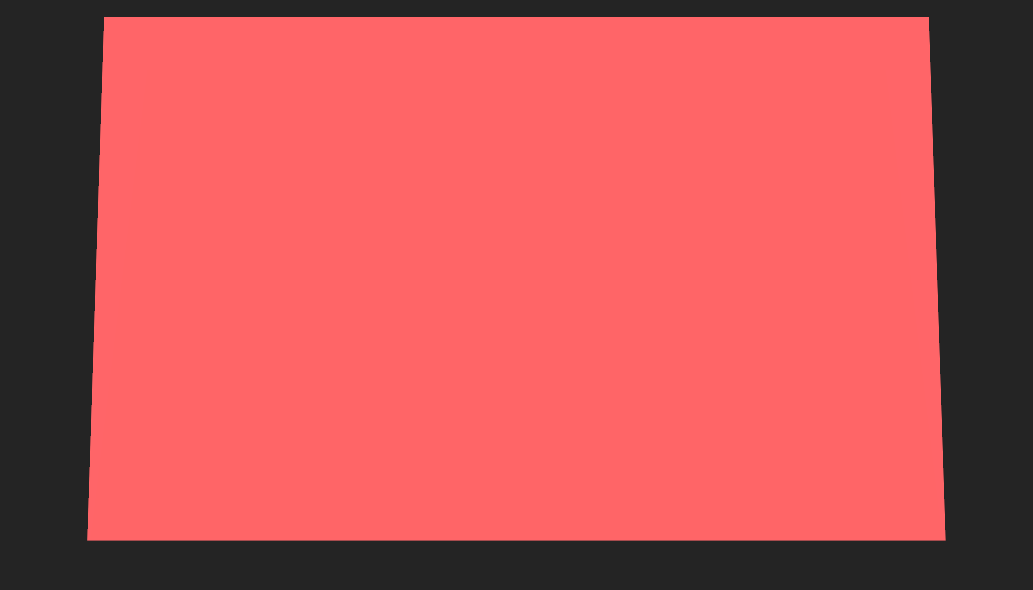
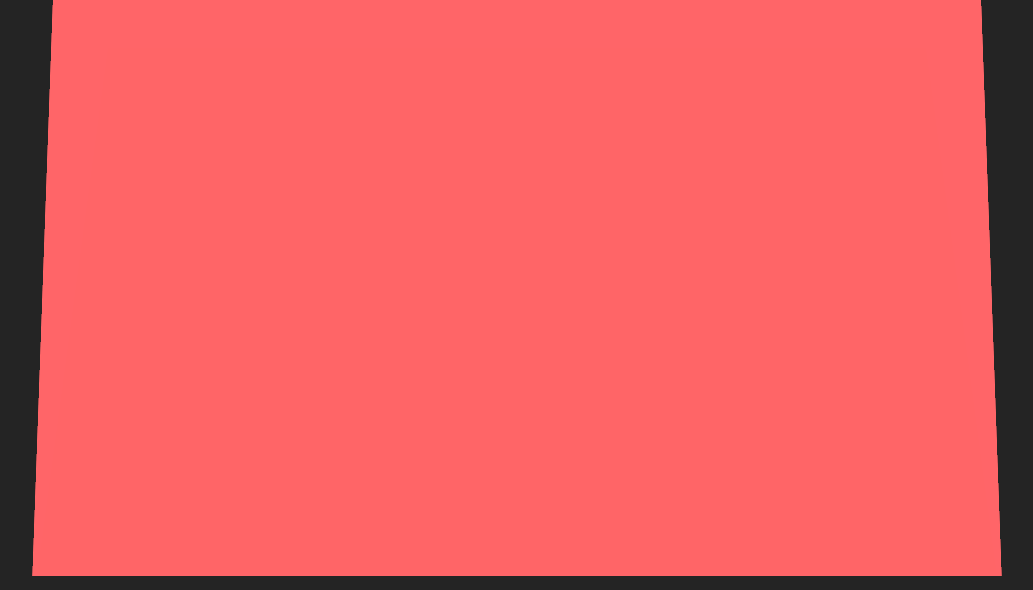
Before and after one commit to Andmana/Game-Station, a React (Vite) app: page / in a window 1280 px wide. Shown: the part 931-1521 px from the top of the page, without its empty margins (123-1156 px from the left). Built offline with nearby package versions, Linux system fonts and the light colour scheme.

Commit message:
Change offset scroll hook

```diff
--- a/src/components/contents/ContentSecond.tsx
+++ b/src/components/contents/ContentSecond.tsx
@@ -8,19 +8,20 @@ const ContentSecond = () => {
 
     const { scrollYProgress } = useScroll({
         target: containerRef,
-        offset: ["end end", "start start"],
+        offset: ["start end", "end start"], // This starts the animation when the top of the container reaches the bottom of the viewport, and ends when the bottom reaches the top.
     });
 
+    // Rotate transformations
     const rotateXContainer = useTransform(
         scrollYProgress,
         [0, 0.25, 0.5, 0.75, 1],
-        ["80deg", "50deg", "20deg", "-20deg", "-50deg"]
+        ["80deg", "50deg", "20deg", "50deg", "80deg"]
     );
 
     const rotateXContent = useTransform(
         scrollYProgress,
         [0, 0.25, 0.5, 0.75, 1],
-        ["70deg", "35deg", "5deg", "45deg", "-70deg"]
+        ["70deg", "35deg", "5deg", "35deg", "70deg"]
     );
 
     const opacity = useTransform(
@@ -38,12 +39,12 @@ const ContentSecond = () => {
                 <motion.div
                     ref={containerRef}
                     style={{ rotateX: rotateXContainer }}
-                    className="absolute w-8/12 h-8/12 bg-amber-400 trasnform origin-bottom "
+                    className="absolute w-11/12 h-8/12 md:w-9/12 md:h-9/12 bg-amber-400 transform origin-bottom"
                 ></motion.div>
                 <motion.div
                     ref={contentRef}
                     style={{ rotateX: rotateXContent, opacity }}
-                    className="absolute w-8/12 h-8/12 bg-red-400 trasnform origin-bottom translate-z-2"
+                    className="absolute w-11/12 h-8/12 md:w-9/12 md:h-9/12 bg-red-400 transform origin-bottom translate-z-3"
                 ></motion.div>
             </div>
         </SectionWrapper>
```
